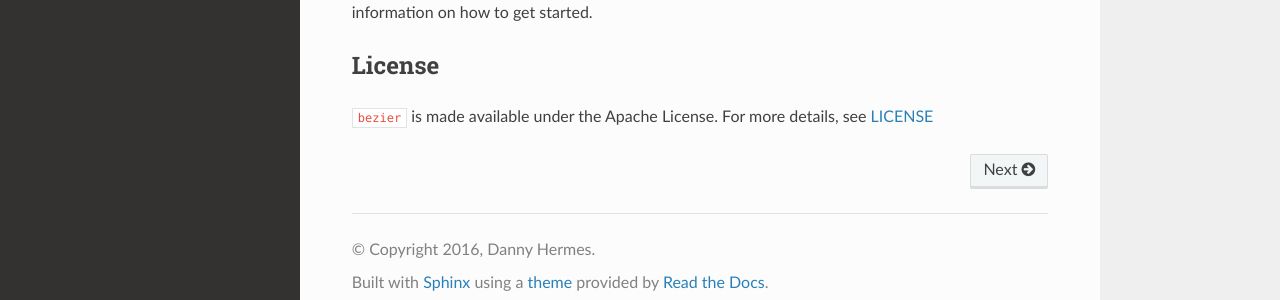
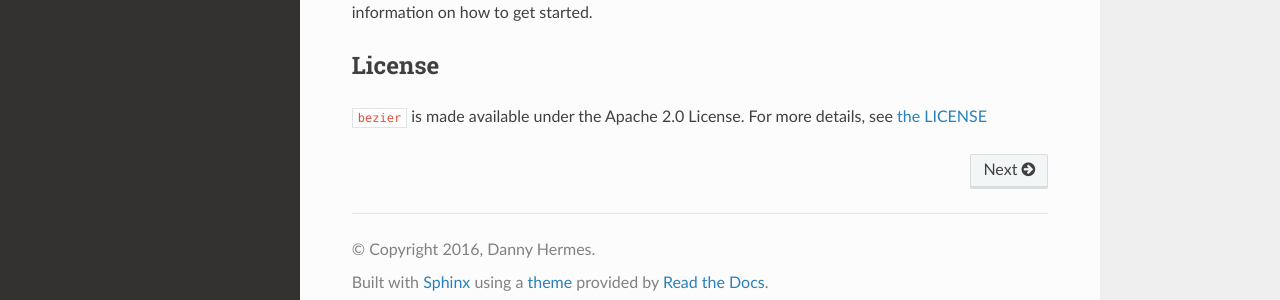
Before and after one commit to dhermes/bezier, a Sphinx documentation site: the page built from docs/index.rst, in a window 1280 px wide and 900 px high, scrolled down 698 px. Shown: the part 581-881 px from the top of the window. Built offline with Sphinx 7.4.7 and the Read the Docs theme 2.0.0, drawn with Linux system fonts in a browser that asks for light colours.

Commit message:
Bringing README and index.rst closer to having the same content.

```diff
--- a/docs/index.rst
+++ b/docs/index.rst
@@ -57,7 +57,7 @@ started.
 License
 -------
 
-``bezier`` is made available under the Apache License. For more
-details, see `LICENSE`_
+``bezier`` is made available under the Apache 2.0 License. For more
+details, see `the LICENSE`_
 
-.. _LICENSE: https://github.com/dhermes/bezier/blob/master/LICENSE
+.. _the LICENSE: https://github.com/dhermes/bezier/blob/master/LICENSE
```
Also changed, not shown: README.rst (+30 -5 lines).
